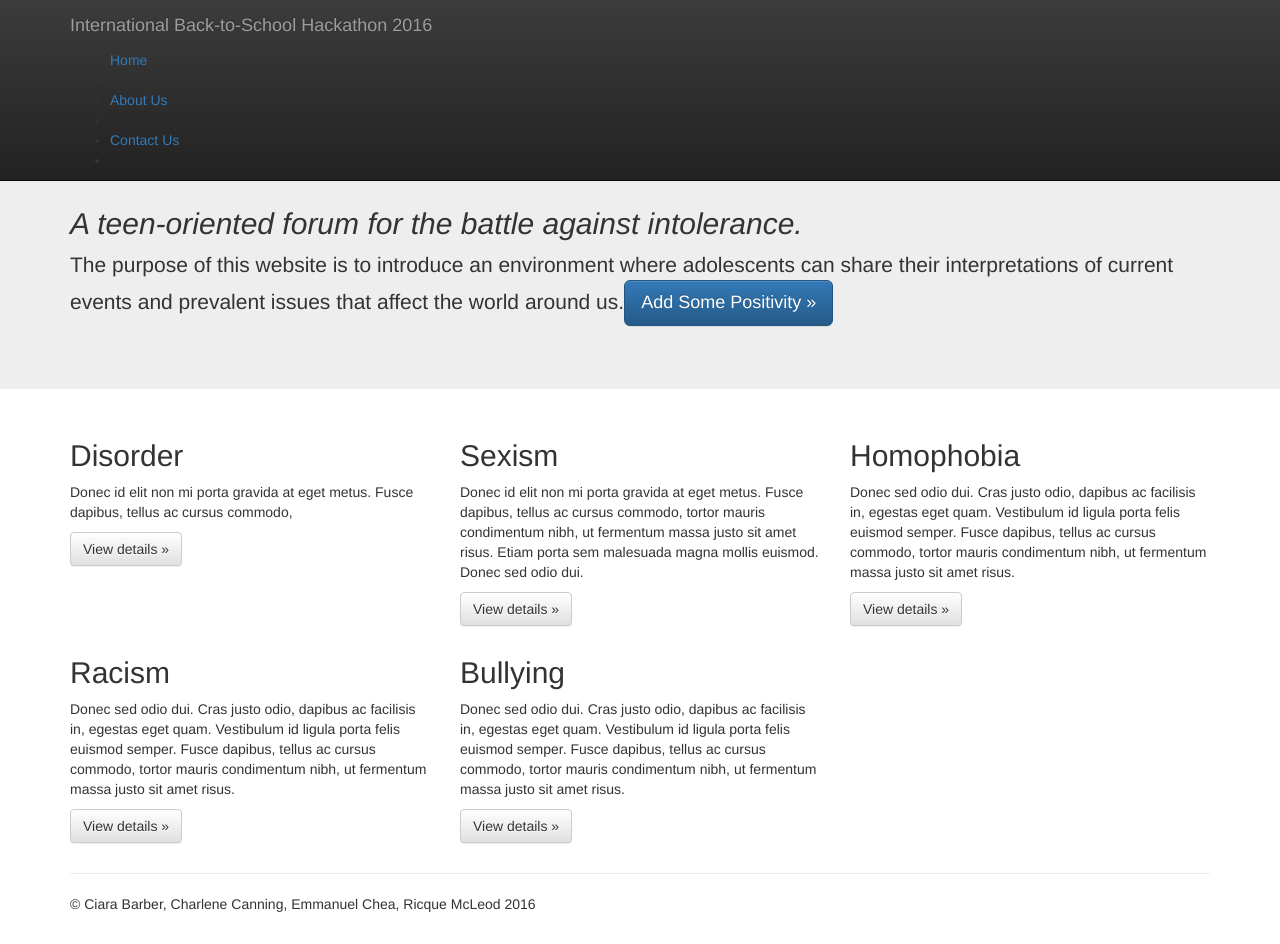
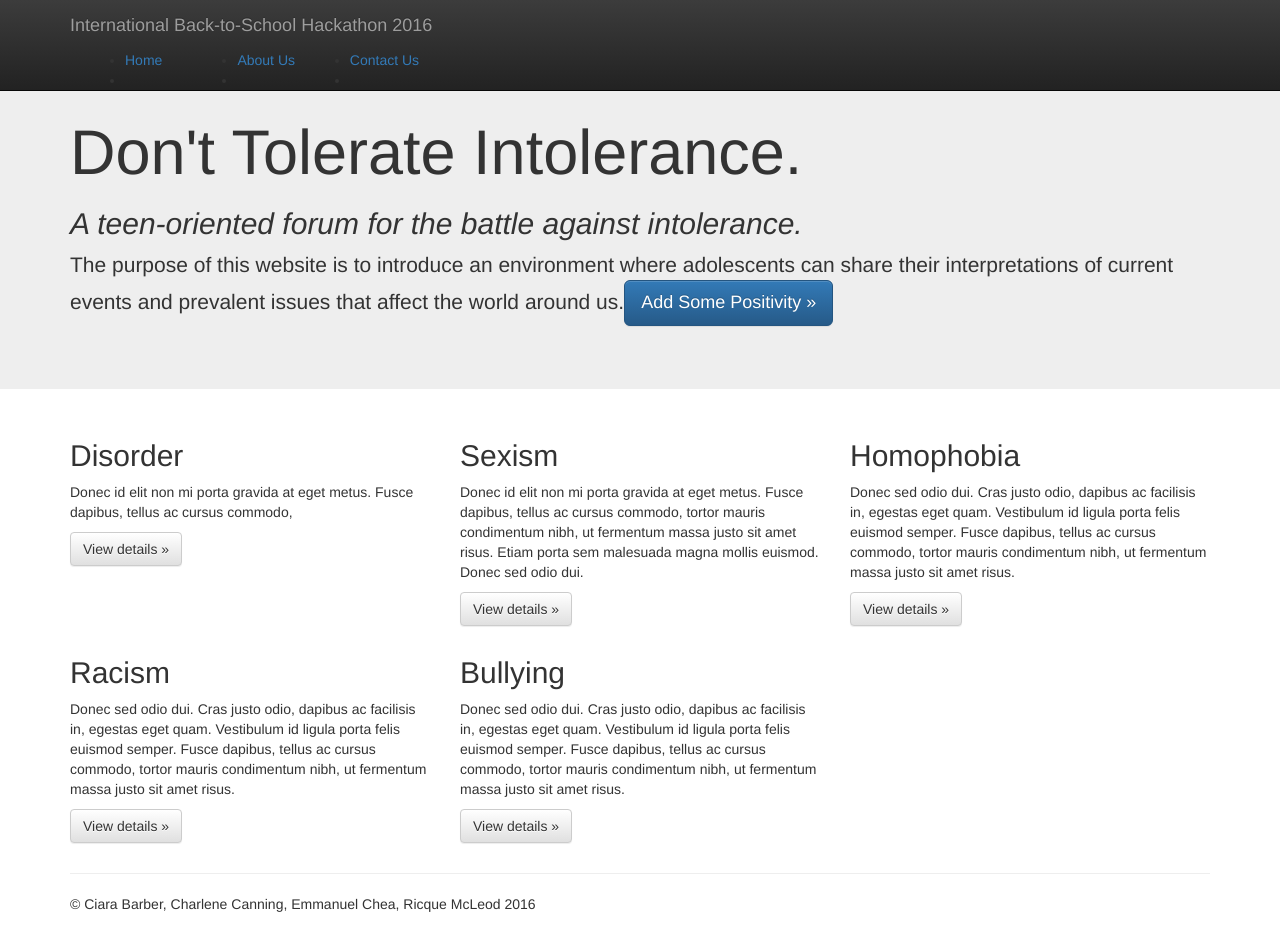
Before and after one commit to chea007/TeenHelp, a plain HTML site: page index.html in a window 1280 px wide. Drawn offline with nearby package versions, Linux system fonts and the light colour scheme.

Commit message:
Attempt to make header horizonta

```diff
--- a/index.html
+++ b/index.html
@@ -38,10 +38,15 @@
           </button>
           <a class="navbar-brand" href="#">International Back-to-School Hackathon 2016</a>
           <ul>
+          <div class="col-md-4">
               <li><a href= "#">Home</a><li>
+                  </div>
+          <div class="col-md-4">
               <li><a href= "#">About Us</a><li>
+                  </div>
+          <div class="col-md-4">
               <li><a href= "#">Contact Us</a><li>
-              </ul>
+              </div></ul>
         </div>
         <div id="navbar" class="navbar-collapse collapse">
           <form class="navbar-form navbar-right" role="form">
```
